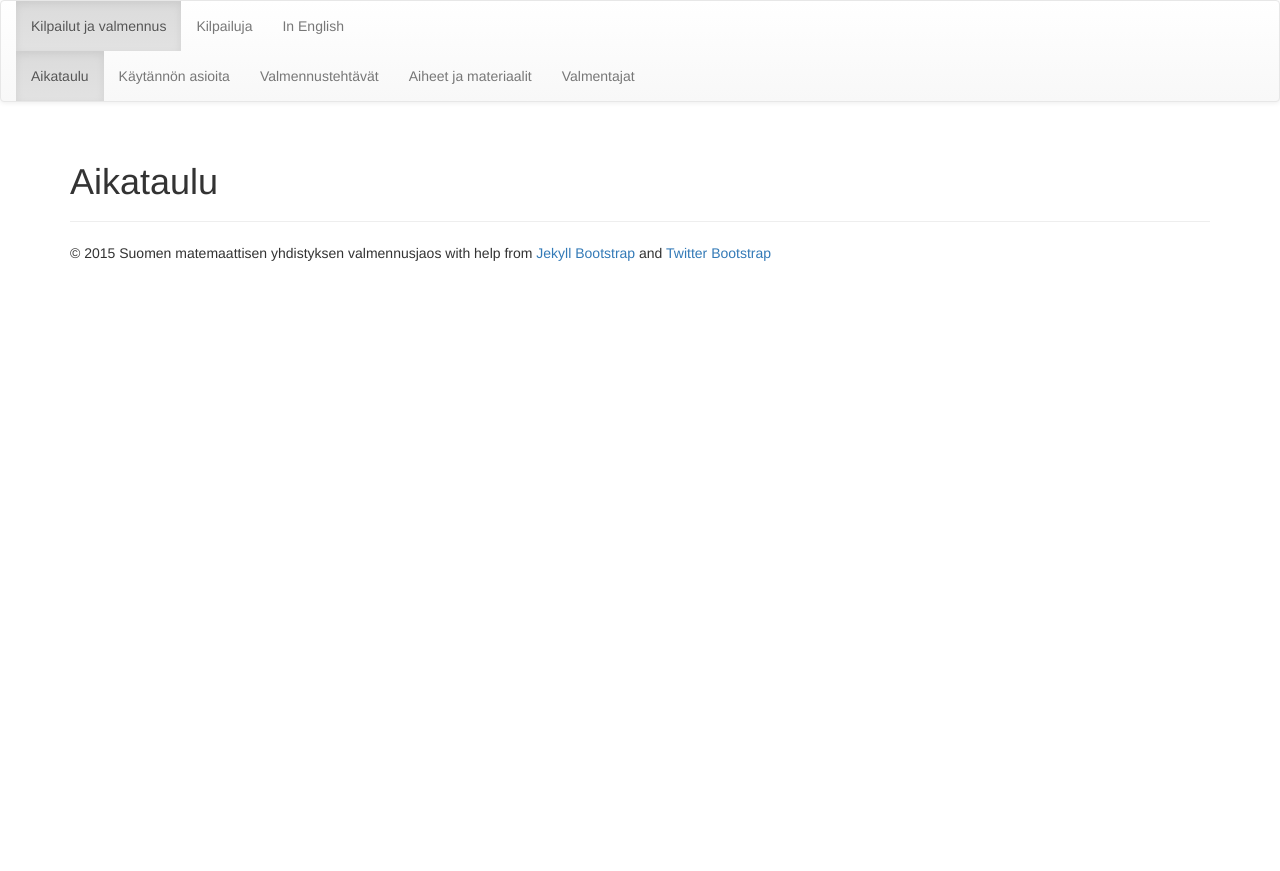
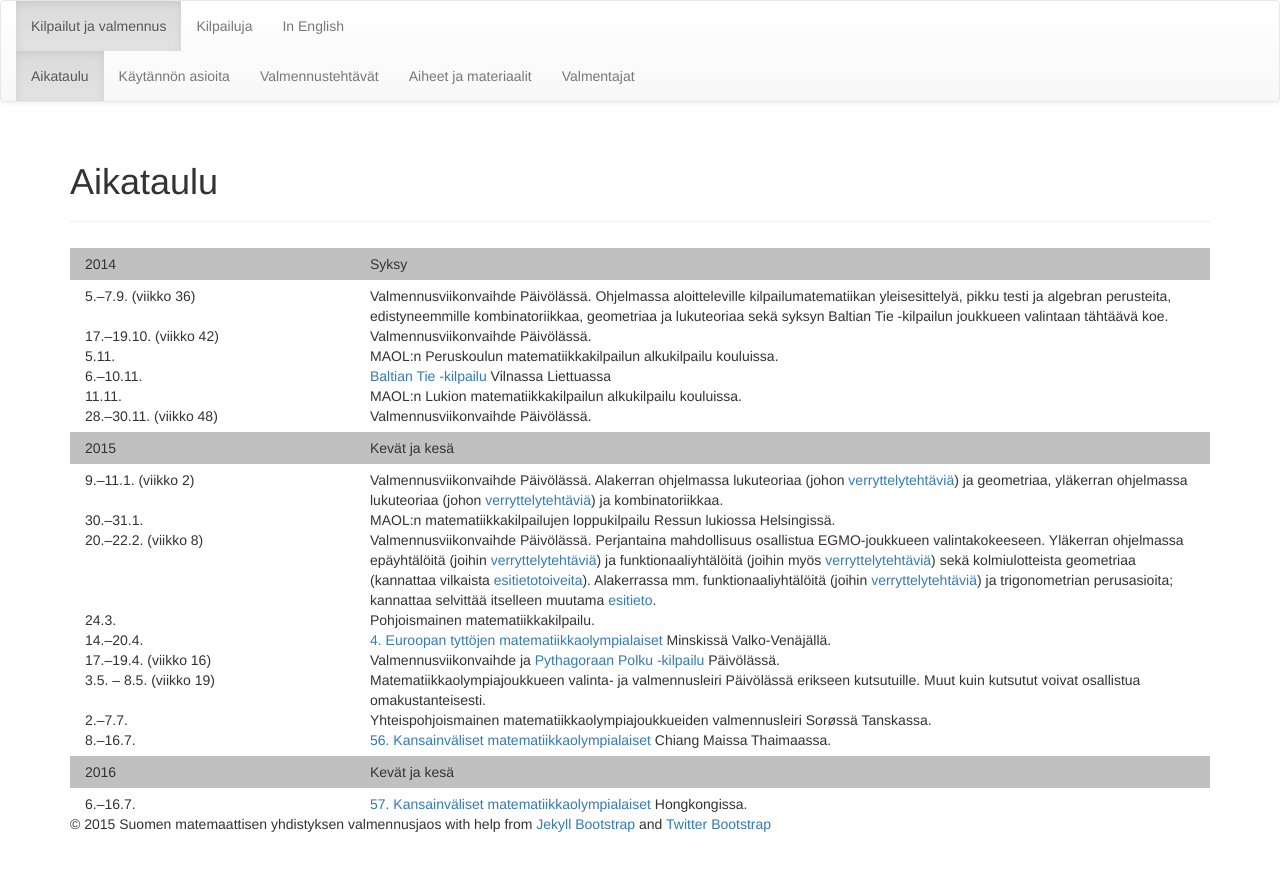
Before and after one commit to matematiikkakilpailut/matematiikkakilpailut.github.io, a Jekyll site: the page built from aikataulu/index.md, in a window 1280 px wide. Shown: the top 871 px of the page. Built offline with Jekyll 4.4.1, drawn with Linux system fonts in a browser that asks for light colours; nearby versions of some CDN libraries; library files that are not in the unit come from our copies.

Commit message:
Aikataulu

```diff
--- a/aikataulu/index.md
+++ b/aikataulu/index.md
@@ -4,3 +4,146 @@ title: Aikataulu
 url: /aikataulu/
 ---
 {% include JB/setup %}
+
+{% comment %}
+
+OHJE AIKATAULUN PÄIVITTÄMISEEN:
+
+Itse taulukko on tiedoston lopussa HTML-muodossa.
+Ensimmäisen sarakkeen css-luokka on col-sm-3 ja toisen col-sm-9.
+Tee uusi tapahtuma vaikka kopioimalla vanha ja vaihtamalla sisältö:
+
+  <div class="col-sm-3">1.-2.3.</div>
+  <div class="col-sm-9"> ... </div>
+
+Jos toisen sarakkeen sisältö on aivan yksinkertainen, kirjoita se
+html:nä (markdown ei tässä kohtaa kelpaa). Muuten keksi sille sopiva
+nimi* ja kirjoita sen sisältö sivun alkuosaan capture/endcapture -rakenteen
+sisään ja viittaa siihen taulukosta rakenteella
+
+  {{ nimi | markdownify }}
+
+(*) sopiva nimi voi sisältää kirjaimia, numeroita ja alleviivausmerkkejä
+
+{% endcomment %}
+
+{% capture viikonvaihde_2015_2 %}
+Valmennusviikonvaihde Päivölässä. Alakerran ohjelmassa lukuteoriaa
+(johon [verryttelytehtäviä][v1]) ja geometriaa, yläkerran ohjelmassa
+lukuteoriaa (johon [verryttelytehtäviä][v2]) ja kombinatoriikkaa.
+
+[v1]: /valmennus/2015/2015-tammikuu-lukuteorian_verryttely.pdf
+[v2]: /valmennus/2015/2015-tammikuu-ylakerran-lukuteoriaverryttely.pdf
+{% endcapture %}
+
+{% capture MAOL_loppu_2015 %}
+MAOL:n matematiikkakilpailujen loppukilpailu Ressun lukiossa Helsingissä.
+{% endcapture %}
+
+{% capture viikonvaihde_2015_8 %}
+Valmennusviikonvaihde Päivölässä. Perjantaina mahdollisuus osallistua
+EGMO-joukkueen valintakokeeseen. Yläkerran ohjelmassa epäyhtälöitä
+(joihin [verryttelytehtäviä][v1]) ja funktionaaliyhtälöitä (joihin myös
+[verryttelytehtäviä][v2]) sekä kolmiulotteista geometriaa (kannattaa
+vilkaista [esitietotoiveita][esi1]). Alakerrassa mm. funktionaaliyhtälöitä
+(joihin [verryttelytehtäviä][v3]) ja trigonometrian perusasioita; kannattaa
+selvittää itselleen muutama [esitieto][esi2].
+
+[v1]: /valmennus/2015/2015-helmikuu-epayhtaloverryttely.pdf
+[v2]: /valmennus/2015/2015-helmikuu-ylakerran-funktionaaliyhtaloverryttely.pdf
+[esi1]: /valmennus/2015/avgeomesi.pdf
+[v3]: /valmennus/2015/2015-helmikuu-alakerran-funktionaaliyhtaloverryttely.pdf
+[esi2]: /valmennus/2015/trigesi.pdf
+{% endcapture %}
+
+{% capture egmo_2015 %}
+[4. Euroopan tyttöjen matematiikkaolympialaiset](https://www.egmo.org/egmos/egmo4/)
+Minskissä Valko-Venäjällä.
+{% endcapture %}
+
+{% capture viikonvaihde_2015_16 %}
+Valmennusviikonvaihde ja [Pythagoraan Polku -kilpailu][pp] Päivölässä.
+
+[pp]: /pythagoras/Pythagoras_kutsu_2015.pdf
+{% endcapture %}
+
+{% capture leiri_2015 %}
+Matematiikkaolympiajoukkueen valinta- ja valmennusleiri Päivölässä
+erikseen kutsutuille. Muut kuin kutsutut voivat osallistua
+omakustanteisesti.
+{% endcapture %}
+
+{% capture pmleiri_2015 %}
+Yhteispohjoismainen matematiikkaolympiajoukkueiden valmennusleiri Sorøssä Tanskassa.
+{% endcapture %}
+
+{% capture imo_2015 %}
+[56. Kansainväliset matematiikkaolympialaiset](http://www.imo2015.org/) Chiang Maissa Thaimaassa.
+{% endcapture %}
+
+{% capture imo_2016 %}
+[57. Kansainväliset matematiikkaolympialaiset](http://www.imohkc.org.hk/) Hongkongissa.
+{% endcapture %}
+
+<style>
+.vuodenaika > div {
+    background: silver;
+    padding-top: 6px;
+    padding-bottom: 6px;
+    margin-top: 6px;
+    margin-bottom: 6px;
+}
+.col-sm-9 > p {
+    display: inline;
+}
+</style>
+
+<div class="vuodenaika">
+<div class="col-sm-3">2014</div>
+<div class="col-sm-9">Syksy</div>
+</div>
+<div class="col-sm-3">5.–7.9. (viikko 36)</div>
+<div class="col-sm-9">Valmennusviikonvaihde Päivölässä.
+	Ohjelmassa aloitteleville kilpailumatematiikan yleisesittelyä, pikku testi ja
+	algebran perusteita, edistyneemmille kombinatoriikkaa, geometriaa ja lukuteoriaa
+	sekä syksyn Baltian Tie -kilpailun joukkueen valintaan tähtäävä koe.</div>
+<div class="col-sm-3">17.–19.10. (viikko 42)</div>
+<div class="col-sm-9">Valmennusviikonvaihde Päivölässä.</div>
+<div class="col-sm-3">5.11.</div>
+<div class="col-sm-9">MAOL:n Peruskoulun matematiikkakilpailun alkukilpailu kouluissa.</div>
+<div class="col-sm-3">6.–10.11.</div>
+<div class="col-sm-9"><a href="http://mif.vu.lt/balticway2014/">Baltian Tie -kilpailu</a>
+                      Vilnassa Liettuassa</div>
+<div class="col-sm-3">11.11.   </div>
+<div class="col-sm-9">MAOL:n Lukion matematiikkakilpailun alkukilpailu kouluissa.</div>
+<div class="col-sm-3">28.–30.11. (viikko 48)   </div>
+<div class="col-sm-9">Valmennusviikonvaihde Päivölässä.</div>
+
+<div class="vuodenaika">
+<div class="col-sm-3">2015</div>
+<div class="col-sm-9">Kevät ja kesä</div>
+</div>
+<div class="col-sm-3">9.–11.1. (viikko 2)</div>
+<div class="col-sm-9">{{ viikonvaihde_2015_2 | markdownify }}</div>
+<div class="col-sm-3">30.–31.1.</div>
+<div class="col-sm-9">{{ MAOL_loppu_2015 | markdownify }}</div>
+<div class="col-sm-3">20.–22.2. (viikko 8)</div>
+<div class="col-sm-9">{{ viikonvaihde_2015_8 | markdownify }}</div>
+<div class="col-sm-3">24.3.</div>
+<div class="col-sm-9">Pohjoismainen matematiikkakilpailu.</div>
+<div class="col-sm-3">14.–20.4.</div>
+<div class="col-sm-9">{{ egmo_2015 | markdownify }}</div>
+<div class="col-sm-3">17.–19.4. (viikko 16)</div>
+<div class="col-sm-9">{{ viikonvaihde_2015_16 | markdownify }}</div>
+<div class="col-sm-3">3.5. – 8.5. (viikko 19)</div>
+<div class="col-sm-9">{{ leiri_2015 | markdownify }}</div>
+<div class="col-sm-3">2.–7.7.</div>
+<div class="col-sm-9">{{ pmleiri_2015 | markdownify }}</div>
+<div class="col-sm-3">8.–16.7.</div>
+<div class="col-sm-9">{{ imo_2015 | markdownify }}</div>
+<div class="vuodenaika">
+<div class="col-sm-3">2016</div>
+<div class="col-sm-9">Kevät ja kesä</div>
+</div>
+<div class="col-sm-3">6.–16.7.</div>
+<div class="col-sm-9">{{ imo_2016 | markdownify }}</div>
```
